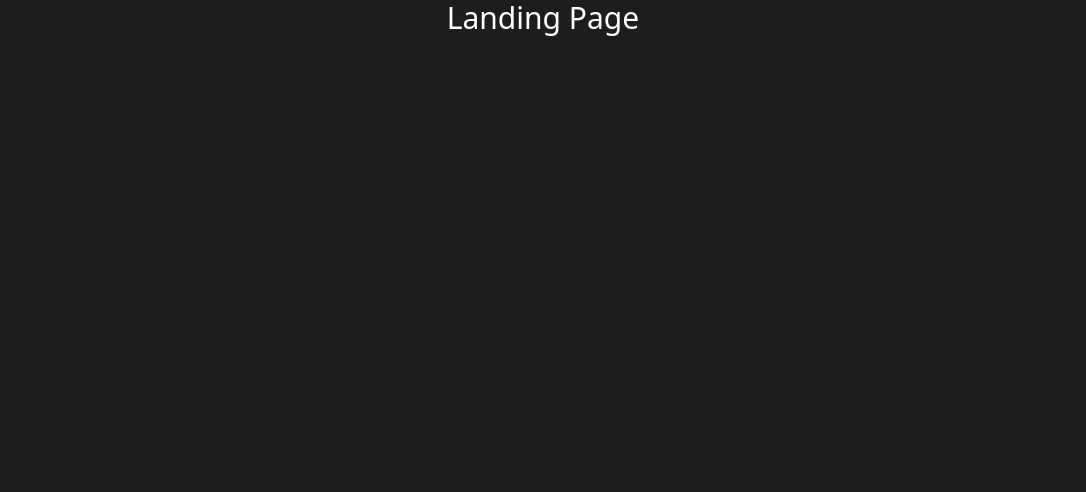
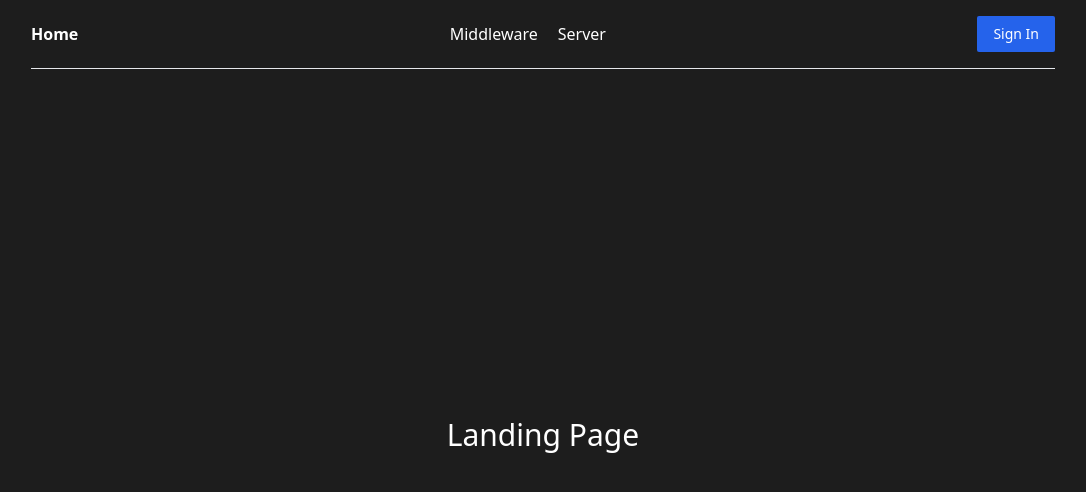
Before and after one commit to smartdriver321/nextauth5-prisma-mongodb, a Next.js app: page / in a window 1280 px wide. Shown: the top 492 px of the page, without its empty margins (97-1183 px from the left). Built offline with nearby package versions, Linux system fonts and the light colour scheme; no server answers.

Commit message:
Add Navbar to RootLayout

```diff
--- a/src/app/layout.tsx
+++ b/src/app/layout.tsx
@@ -4,6 +4,7 @@ import localFont from 'next/font/local'
 
 import './globals.css'
 import { auth } from '@/auth'
+import Navbar from '@/components/Navbar'
 
 const geistSans = localFont({
 	src: './fonts/GeistVF.woff',
@@ -35,7 +36,10 @@ export default async function RootLayout({
 				<body
 					className={`${geistSans.variable} ${geistMono.variable} antialiased`}
 				>
-					{children}
+					<div className='mx-auto max-w-screen-lg h-screen flex flex-col'>
+						<Navbar />
+						<div className='flex-grow'>{children}</div>{' '}
+					</div>
 				</body>
 			</html>
 		</SessionProvider>
--- /dev/null
+++ b/src/components/Logout.tsx
@@ -0,0 +1,11 @@
+'use client'
+
+export default function Logout() {
+	return (
+		<div onClick={() => {}}>
+			<div className='bg-gray-600 text-white text-sm px-4 py-2 rounded-md cursor-pointer'>
+				logout
+			</div>
+		</div>
+	)
+}
--- /dev/null
+++ b/src/components/Navbar.tsx
@@ -0,0 +1,49 @@
+import Link from 'next/link'
+import Image from 'next/image'
+
+import { auth } from '@/auth'
+import Logout from './Logout'
+
+export default async function Navbar() {
+	const session = await auth()
+	return (
+		<nav className='border-b bg-background w-full flex items-center'>
+			<div className='flex w-full items-center justify-between my-4'>
+				<Link className='font-bold' href='/'>
+					Home
+				</Link>
+
+				<div className='flex items-center gap-x-5'>
+					<Link href='/middleware'>Middleware</Link>
+					<Link href='/server'>Server</Link>
+				</div>
+
+				<div className='flex items-center gap-x-5'>
+					{!session?.user ? (
+						<Link href='/sign-in'>
+							<div className='bg-blue-600 text-white text-sm px-4 py-2 rounded-sm'>
+								Sign In
+							</div>
+						</Link>
+					) : (
+						<>
+							<div className='flex items-center gap-x-2 text-sm'>
+								{session?.user?.name}
+								{session?.user?.image && (
+									<Image
+										className='rounded-full'
+										width={30}
+										height={30}
+										alt='User Avatar'
+										src={session?.user?.image || ''}
+									/>
+								)}
+							</div>
+							<Logout />
+						</>
+					)}
+				</div>
+			</div>
+		</nav>
+	)
+}
```
